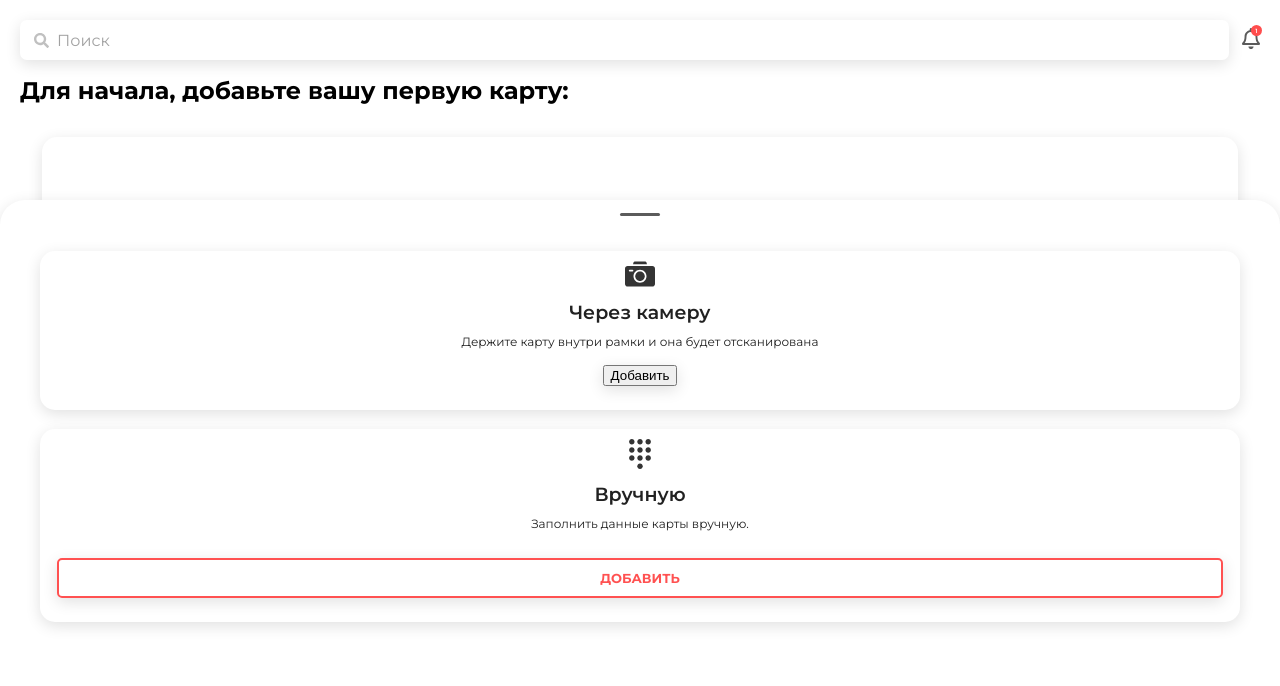
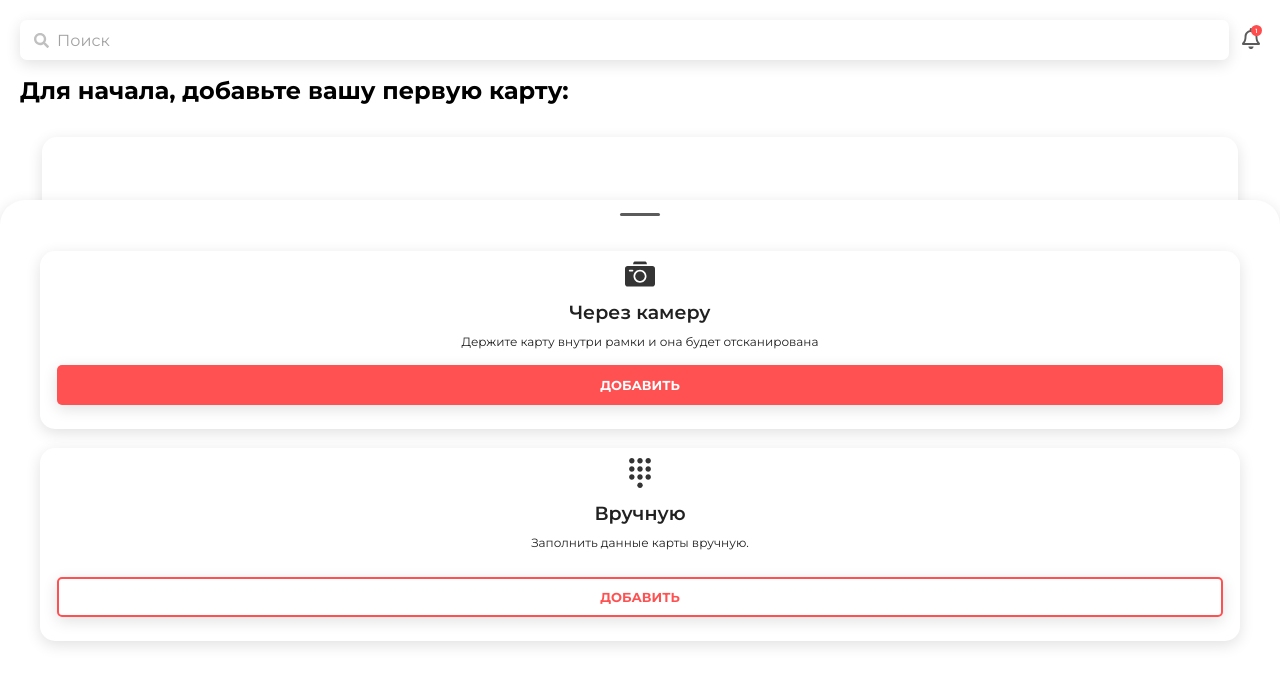
Before and after one commit to Alex-La/discards-design, a React (Create React App) app: page /main in a window 1280 px wide. Both pictures are taken after a click on the button "add". Shown: the top 686 px of the page. Built offline with nearby package versions, Linux system fonts and the light colour scheme.

Commit message:
Update BottomModal.jsx

```diff
--- a/src/Components/Main/BottomModal.jsx
+++ b/src/Components/Main/BottomModal.jsx
@@ -71,7 +71,7 @@ const BottomModal = ({ drawerState, toggleDrawer }) => {
         </p>
 
         <button
-          className="btn-shadow"
+          className="btn btn-shadow"
           style={{ marginBottom: 24, marginTop: 12 }}
         >
           Добавить
```
